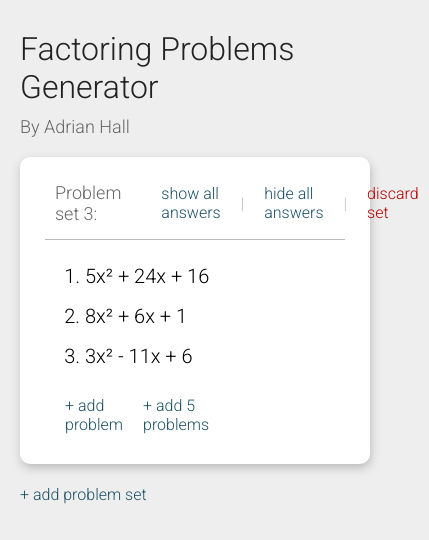
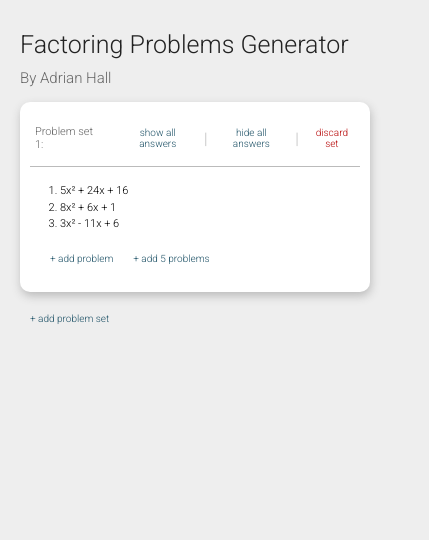
Before and after one commit to aderhall/factor, a plain HTML site: page index.html in a window 390 px wide. Both pictures are taken after a click on the link "+ add problem set". Shown: the whole page, 429 px wide, since content can reach past the window. Drawn offline with Linux system fonts and the light colour scheme.

Commit message:
Make responsive for mobile

```diff
--- a/index.html
+++ b/index.html
@@ -11,82 +11,7 @@
 <body>
     <h1>Factoring Problems Generator</h1>
     <h2>By Adrian Hall</h2>
-    <div id="sets">
-        <!--<div class="problems-card">
-            <div class="card-header">
-                <h2 class="card-title">Problem set 1:</h2>
-                <span class="space"></span>
-                <a href="javascript:;" onclick="showAnswers(this);">show all answers</a>
-                <span>|</span>
-                <a href="javascript:;" onclick="hideAnswers(this);">hide all answers</a>
-                <span>|</span>
-                <a id="discard-set" href="javascript:;" onclick="discardSet(this);">discard set</a>
-            </div>
-
-            <hr>
-            <ol class="problems-list">
-                <li>
-                    <div class="question">24x² + 170x + 14</div>
-                    <div class="answer hidden">2(12x + 1)(x + 7)</div>
-                    <div class="show-one"><a href="javascript:;" onclick="showOne(this);">show answer</a></div>
-                </li>
-                <li>
-                    <div class="question">x² + 9x + 14</div>
-                    <div class="answer hidden">(x + 2)(x + 7)</div>
-                    <div class="show-one"><a href="javascript:;" onclick="showOne(this);">show answer</a></div>
-                </li>
-                <li>
-                    <div class="question">9x² + 57x + 60</div>
-                    <div class="answer hidden">3(3x + 4)(x + 5)</div>
-                    <div class="show-one"><a href="javascript:;" onclick="showOne(this);">show answer</a></div>
-                </li>
-            </ol>
-            <div class="add-problems">
-                <a href="javascript:;" onclick="addProblem(this);">+ add problem</a>
-                <a href="javascript:;" onclick="addMultipleProblems(this, 5);">+ add 5 problems</a>
-            </div>
-        </div>
-
-        <div class="problems-card">
-            <div class="card-header">
-                <h2 class="card-title">Problem set 2:</h2>
-                <span class="space"></span>
-                <a href="javascript:;" onclick="showAnswers(this);">show all answers</a>
-                <span>|</span>
-                <a href="javascript:;" onclick="hideAnswers(this);">hide all answers</a>
-                <span>|</span>
-                <a id="discard-set" href="javascript:;" onclick="discardSet(this);">discard set</a>
-            </div>
-
-            <hr>
-            <ol class="problems-list">
-                <li>
-                    <div class="question">9x² + 25x + 14</div>
-                    <div class="answer hidden">(9x + 7)(x + 2)</div>
-                    <div class="show-one"><a href="javascript:;" onclick="showOne(this);">show answer</a></div>
-                </li>
-                <li>
-                    <div class="question">3x² + 25x + 42</div>
-                    <div class="answer hidden">(x + 6)(3x + 7)</div>
-                    <div class="show-one"><a href="javascript:;" onclick="showOne(this);">show answer</a></div>
-                </li>
-                <li>
-                    <div class="question">4x² + 31x + 21</div>
-                    <div class="answer hidden">(4x + 3)(x + 7)</div>
-                    <div class="show-one"><a href="javascript:;" onclick="showOne(this);">show answer</a></div>
-                </li>
-                <li>
-                    <div class="question">3x² + 17x + 10</div>
-                    <div class="answer hidden">(3x + 2)(x + 5)</div>
-                    <div class="show-one"><a href="javascript:;" onclick="showOne(this);">show answer</a></div>
-                </li>
-            </ol>
-            <div class="add-problems">
-                <a href="javascript:;" onclick="addProblem(this);">+ add problem</a>
-                <a href="javascript:;" onclick="addMultipleProblems(this, 5);">+ add 5 problems</a>
-            </div>
-        </div>-->
-    </div>
+    <div id="sets"></div>
     <h4><a id="new-set" href="javascript:;" onclick="addProblemSet();">+ add problem set</a></h2>
 </body>
 </html>
--- a/main.css
+++ b/main.css
@@ -75,6 +75,10 @@ h2 {
     color: #bbb;
 }
 
+.card-header a {
+    text-align: center;
+}
+
 .space {
     flex-grow: 1;
 }
@@ -114,9 +118,9 @@ h2 {
 .show-one {
     display: none;
     float: right;
-    line-height: 40px;
-    height: 40px;
-    padding-right: 40px;
+    line-height: 2em;
+    height: 2em;
+    padding-right: 2em;
 }
 
 .show-one.sticky {
@@ -155,3 +159,77 @@ h2 {
 #discard-set:hover {
     color: #6d1414;
 }
+
+@media only screen and (max-width: 700px) {
+    h1 {
+        font-size: 25px;
+    }
+    h2 {
+        font-size: 15px;
+    }
+    .problems-list {
+        padding-left: 30px;
+    }
+    .problems-list li {
+        line-height: 1.5em;
+        font-size: 15px;
+    }
+    .problems-card {
+        padding: 8px 10px;
+        margin: 15px auto;
+    }
+    .card-header * {
+        padding: 0px 5px;
+    }
+    .card-header h2 {
+        font-size: 15px;
+    }
+    .card-header a {
+        font-size: 13px;
+    }
+    .add-problems {
+        font-size: 13px;
+    }
+    #new-set {
+        font-size: 13px;
+    }
+    h4 {
+        margin: 10px;
+    }
+    .problems-list .answer {
+        width: 50%;
+    }
+    .problems-list li:hover .show-one {
+        display: none;
+    }
+    .show-one.sticky {
+        display: none;
+    }
+    /*.show-one {
+        height: 1.5em;
+        line-height: 1.5em;
+        padding-right: 1.5em;
+    }
+    .show-one a {
+        font-size: 8px;
+    }*/
+}
+
+@media only screen and (max-width: 450px) {
+    .problems-list li {
+        line-height: 1.5em;
+        font-size: 11px;
+    }
+    .card-header a {
+        font-size: 10px;
+    }
+    .add-problems {
+        font-size: 10px;
+    }
+    .card-header h2 {
+        font-size: 11px;
+    }
+    #new-set {
+        font-size: 10px;
+    }
+}
--- a/main.js
+++ b/main.js
@@ -8,7 +8,7 @@
     }
 };*/
 
-var setNums = [1, 2];
+var setNums = [];
 
 function randint(min, max) {
     return Math.floor(Math.random() * (1 + max - min)) + min;
@@ -100,7 +100,6 @@ function createFactors() {
         } else {
             var sizeLimit = 130;
         }
-        console.log(sizeLimit);
         if (bigNum > sizeLimit || pf.length > 6 || pf.reduce(function(a, b){return a + b;}, 0) > 18) {
             continue;
         } else {
```
Also changed, not shown: examplesets.html (added, +74 -0 lines).
